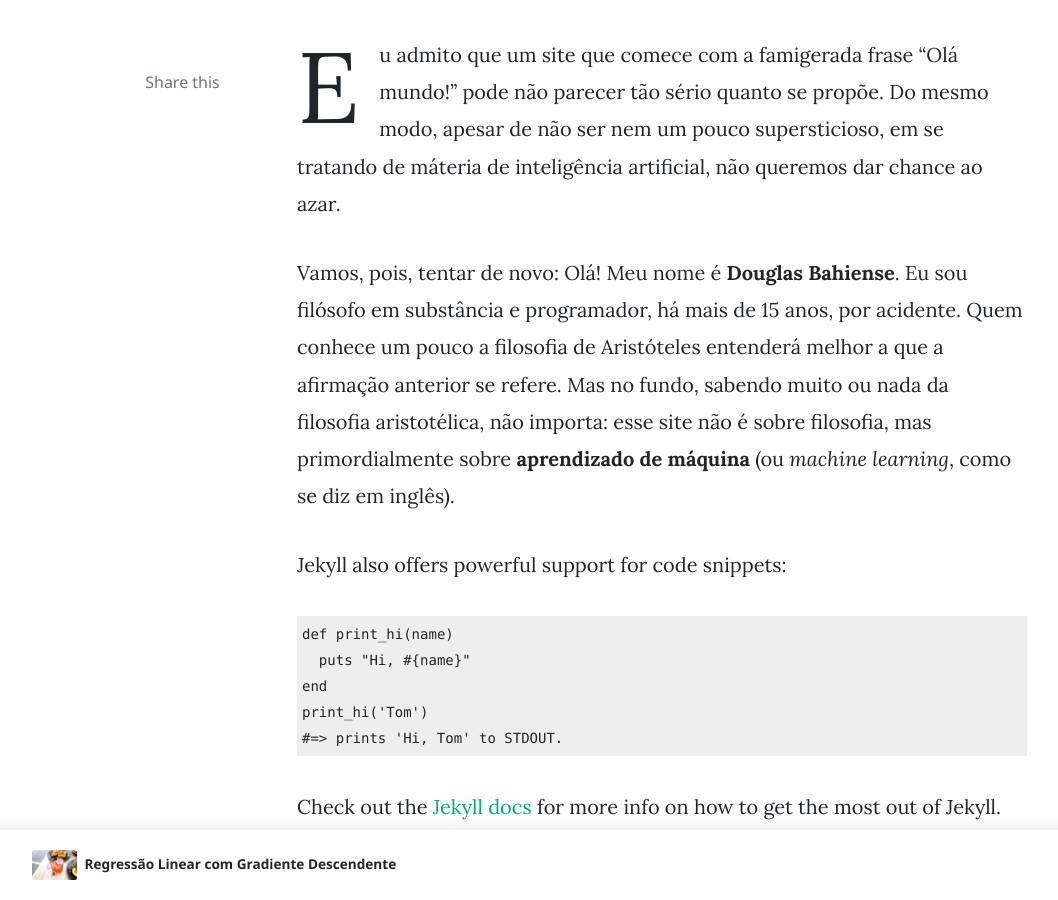
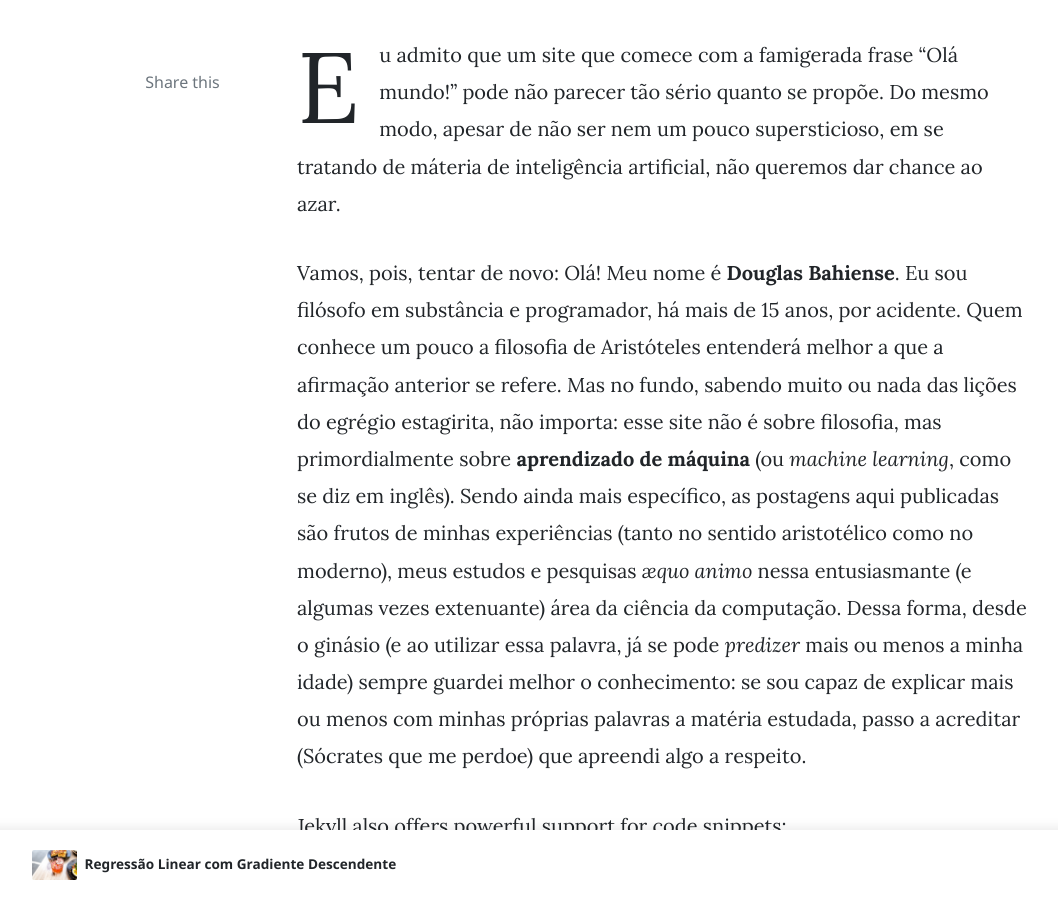
Before and after one commit to dbahiense/dbahiense.github.io, a Jekyll site: the page built from _posts/2022-07-01-hello-world.markdown, in a window 1280 px wide and 900 px high, scrolled down 445 px. Shown: the whole window, without its empty margins (73-1131 px from the left). Built offline with Jekyll 4.4.1, drawn with Linux system fonts in a browser that asks for light colours; nearby versions of some CDN libraries; comment, search, counter and statistics services are not loaded.

Commit message:
hello world

```diff
--- a/_posts/2022-07-01-hello-world.markdown
+++ b/_posts/2022-07-01-hello-world.markdown
@@ -8,7 +8,7 @@ Eu admito que um site que comece com a famigerada frase "Olá mundo!" pode não
 
 
 
-Vamos, pois, tentar de novo: Olá! Meu nome é **Douglas Bahiense**. Eu sou filósofo em substância e programador, há mais de 15 anos, por acidente. Quem conhece um pouco a filosofia de Aristóteles entenderá melhor a que a afirmação anterior se refere. Mas no fundo, sabendo muito ou nada da filosofia aristotélica, não importa: esse site não é sobre filosofia, mas primordialmente sobre **aprendizado de máquina** (ou *machine learning*, como se diz em inglês).
+Vamos, pois, tentar de novo: Olá! Meu nome é **Douglas Bahiense**. Eu sou filósofo em substância e programador, há mais de 15 anos, por acidente. Quem conhece um pouco a filosofia de Aristóteles entenderá melhor a que a afirmação anterior se refere. Mas no fundo, sabendo muito ou nada das lições do egrégio estagirita, não importa: esse site não é sobre filosofia, mas primordialmente sobre **aprendizado de máquina** (ou *machine learning*, como se diz em inglês). Sendo ainda mais específico, as postagens aqui publicadas são frutos de minhas experiências (tanto no sentido aristotélico como no moderno), meus estudos e pesquisas *æquo animo* nessa entusiasmante (e algumas vezes extenuante) área da ciência da computação. Dessa forma, desde o ginásio (e ao utilizar essa palavra, já se pode *predizer* mais ou menos a minha idade) sempre guardei melhor o conhecimento: se sou capaz de explicar mais ou menos com minhas próprias palavras a matéria estudada, passo a acreditar (Sócrates que me perdoe) que apreendi algo a respeito.
 
 
 
```
